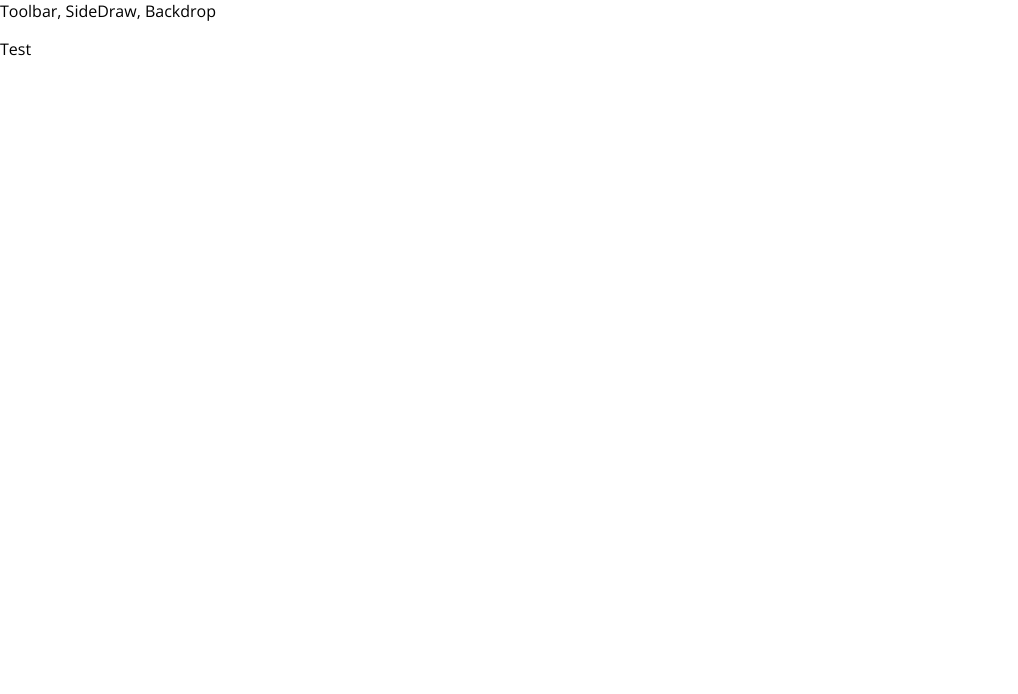
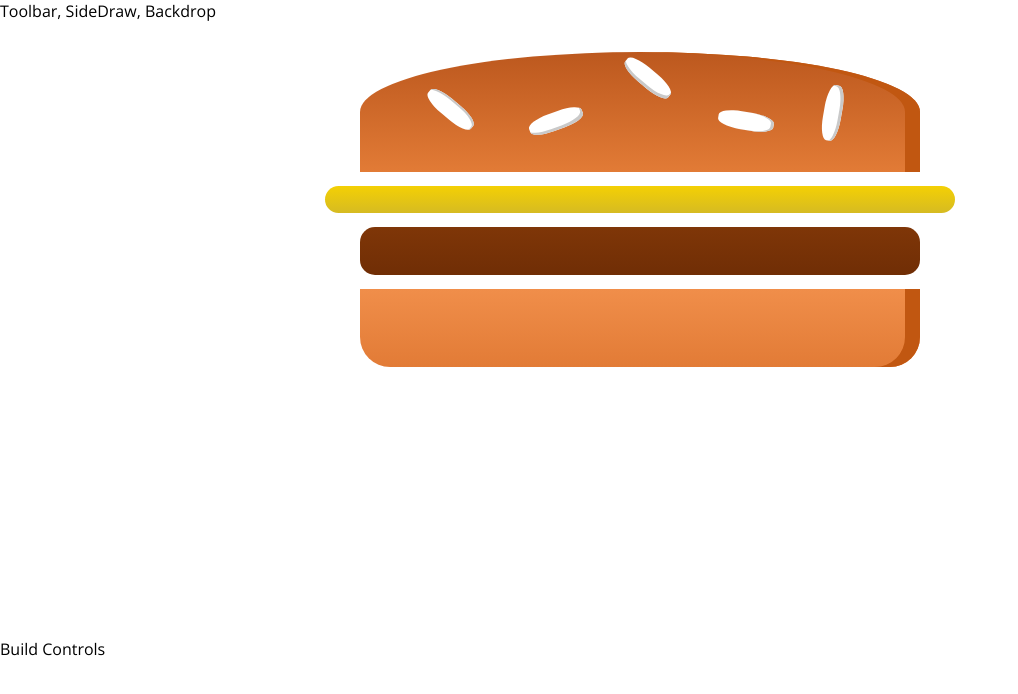
Before and after one commit to cerinoligutom/burger-builder, a React app: page / in a window 1280 px wide. Shown: the top 694 px of the page, without its empty margins (0-1018 px from the left). Built offline with nearby package versions, Linux system fonts and the light colour scheme.

Commit message:
Burger basic structure, hardcoded

```diff
--- a/package.json
+++ b/package.json
@@ -31,6 +31,7 @@
     "postcss-flexbugs-fixes": "3.2.0",
     "postcss-loader": "2.0.8",
     "promise": "8.0.1",
+    "prop-types": "^15.6.1",
     "raf": "3.4.0",
     "react": "^16.2.0",
     "react-dev-utils": "^5.0.0",
--- a/src/App.js
+++ b/src/App.js
@@ -1,13 +1,14 @@
 import React, { Component } from 'react';
 
 import Layout from './components/Layout/Layout';
+import BurgerBuilder from './containers/BurgerBuilder/BurgerBuilder';
 
 class App extends Component {
   render() {
     return (
       <div>
         <Layout>
-          <p>Test</p>
+          <BurgerBuilder />
         </Layout>
       </div>
     );
--- /dev/null
+++ b/src/components/Burger/Burger.css
@@ -0,0 +1,30 @@
+.Burger {
+    width: 100%;
+    margin: auto;
+    height: 250px;
+    overflow: scroll;
+    text-align: center;
+    font-weight: bold;
+    font-size: 1.2rem;
+}
+
+@media (min-width: 500px) and (min-height: 400px) {
+    .Burger {
+        width: 350px;
+        height: 300px;
+    }
+}
+
+@media (min-width: 500px) and (min-height: 401px) {
+    .Burger {
+        width: 450px;
+        height: 400px;
+    }
+}
+
+@media (min-width: 1000px) and (min-height: 700px) {
+    .Burger {
+        width: 700px;
+        height: 600px;
+    }
+}
--- /dev/null
+++ b/src/components/Burger/Burger.js
@@ -0,0 +1,16 @@
+import React from 'react'
+import classes from './Burger.css';
+import BurgerIngredient from './BurgerIngredient/BurgerIngredient';
+
+const burger = () => {
+  return (
+    <div className={classes.Burger}>
+        <BurgerIngredient type="bread-top" />
+        <BurgerIngredient type="cheese" />
+        <BurgerIngredient type="meat" />
+        <BurgerIngredient type="bread-bottom" />
+    </div>
+  )
+}
+
+export default burger
--- /dev/null
+++ b/src/components/Burger/BurgerIngredient/BurgerIngredient.css
@@ -0,0 +1,113 @@
+.BreadBottom {
+    height: 13%;
+    width: 80%;
+    background: linear-gradient(#F08E4A, #e27b36);
+    border-radius: 0 0 30px 30px;
+    box-shadow: inset -15px 0 #c15711;
+    margin: 2% auto;
+}
+
+.BreadTop {
+    height: 20%;
+    width: 80%;
+    background: linear-gradient(#bc581e, #e27b36);
+    border-radius: 50% 50% 0 0;
+    box-shadow: inset -15px 0 #c15711;
+    margin: 2% auto;
+    position: relative;
+}
+
+.Seeds1 {
+    width: 10%;
+    height: 15%;
+    position: absolute;
+    background-color: white;
+    left: 30%;
+    top: 50%;
+    border-radius: 40%;
+    transform: rotate(-20deg);
+    box-shadow: inset -2px -3px #c9c9c9;
+}
+
+.Seeds1:after {
+    content: "";
+    width: 100%;
+    height: 100%;
+    position: absolute;
+    background-color: white;
+    left: -170%;
+    top: -260%;
+    border-radius: 40%;
+    transform: rotate(60deg);
+    box-shadow: inset -1px 2px #c9c9c9;
+  }
+
+.Seeds1:before {
+    content: "";
+    width: 100%;
+    height: 100%;
+    position: absolute;
+    background-color: white;
+    left: 180%;
+    top: -50%;
+    border-radius: 40%;
+    transform: rotate(60deg);
+    box-shadow: inset -1px -3px #c9c9c9;
+  }
+
+  .Seeds2 {
+    width: 10%;
+    height: 15%;
+    position: absolute;
+    background-color: white;
+    left: 64%;
+    top: 50%;
+    border-radius: 40%;
+    transform: rotate(10deg);
+    box-shadow: inset -3px 0 #c9c9c9;
+  }
+
+  .Seeds2:before {
+    content: "";
+    width: 100%;
+    height: 100%;
+    position: absolute;
+    background-color: white;
+    left: 150%;
+    top: -130%;
+    border-radius: 40%;
+    transform: rotate(90deg);
+    box-shadow: inset 1px 3px #c9c9c9;
+  }
+
+
+.Meat {
+    width: 80%;
+    height: 8%;
+    background: linear-gradient(#7f3608, #702e05);
+    margin: 2% auto;
+    border-radius: 15px;
+}
+
+.Cheese {
+    width: 90%;
+    height: 4.5%;
+    margin: 2% auto;
+    background: linear-gradient(#f4d004, #d6bb22);
+    border-radius: 20px;
+}
+
+.Salad {
+    width: 85%;
+    height: 7%;
+    margin: 2% auto;
+    background: linear-gradient(#228c1d, #91ce50);
+    border-radius: 20px;
+}
+
+.Bacon {
+    width: 80%;
+    height: 3%;
+    background: linear-gradient(#bf3813, #c45e38);
+    margin: 2% auto;
+}
--- /dev/null
+++ b/src/components/Burger/BurgerIngredient/BurgerIngredient.js
@@ -0,0 +1,46 @@
+import React, { Component } from 'react';
+import PropTypes from 'prop-types';
+
+import classes from './BurgerIngredient.css';
+
+class BurgerIngredient extends Component {
+  render() {
+    let ingredient = null;
+
+    switch (this.props.type) {
+      case ('bread-bottom'):
+        ingredient = <div className={classes.BreadBottom}></div>;
+        break;
+      case ('bread-top'):
+        ingredient = (
+          <div className={classes.BreadTop}>
+            <div className={classes.Seeds1}></div>
+            <div className={classes.Seeds2}></div>
+          </div>
+        );
+        break;
+      case ('meat'):
+        ingredient = <div className={classes.Meat}></div>
+        break;
+      case ('cheese'):
+        ingredient = <div className={classes.Cheese}></div>
+        break;
+      case ('salad'):
+        ingredient = <div className={classes.Salad}></div>
+        break;
+      case ('bacon'):
+        ingredient = <div className={classes.Bacon}></div>
+        break;
+      default:
+        ingredient = null;
+    }
+
+    return ingredient;
+  }
+}
+
+BurgerIngredient.propTypes = {
+  type: PropTypes.string.isRequired
+};
+
+export default BurgerIngredient;
--- /dev/null
+++ b/src/components/Layout/Layout.css
@@ -0,0 +1,3 @@
+.Content {
+    margin-top: 16px;
+}
--- a/src/components/Layout/Layout.js
+++ b/src/components/Layout/Layout.js
@@ -1,10 +1,12 @@
 import React from 'react';
 import Aux from '../../hoc/Auxx';
+
+import classes from './Layout.css';
 
 const layout = (props) => (
     <Aux>
         <div>Toolbar, SideDraw, Backdrop</div>
-        <main>
+        <main className={classes.Content}>
             {props.children}
         </main>
     </Aux>
--- /dev/null
+++ b/src/containers/BurgerBuilder/BurgerBuilder.js
@@ -0,0 +1,17 @@
+import React, { Component } from 'react';
+
+import Aux from '../../hoc/Auxx';
+import Burger from '../../components/Burger/Burger';
+
+class BurgerBuilder extends Component {
+  render() {
+    return (
+      <Aux>
+        <Burger />
+        <div>Build Controls</div>
+      </Aux>
+    )
+  }
+}
+
+export default BurgerBuilder;
```
Also changed, not shown: 1 other file (tests, documents, lock files or other folders).
